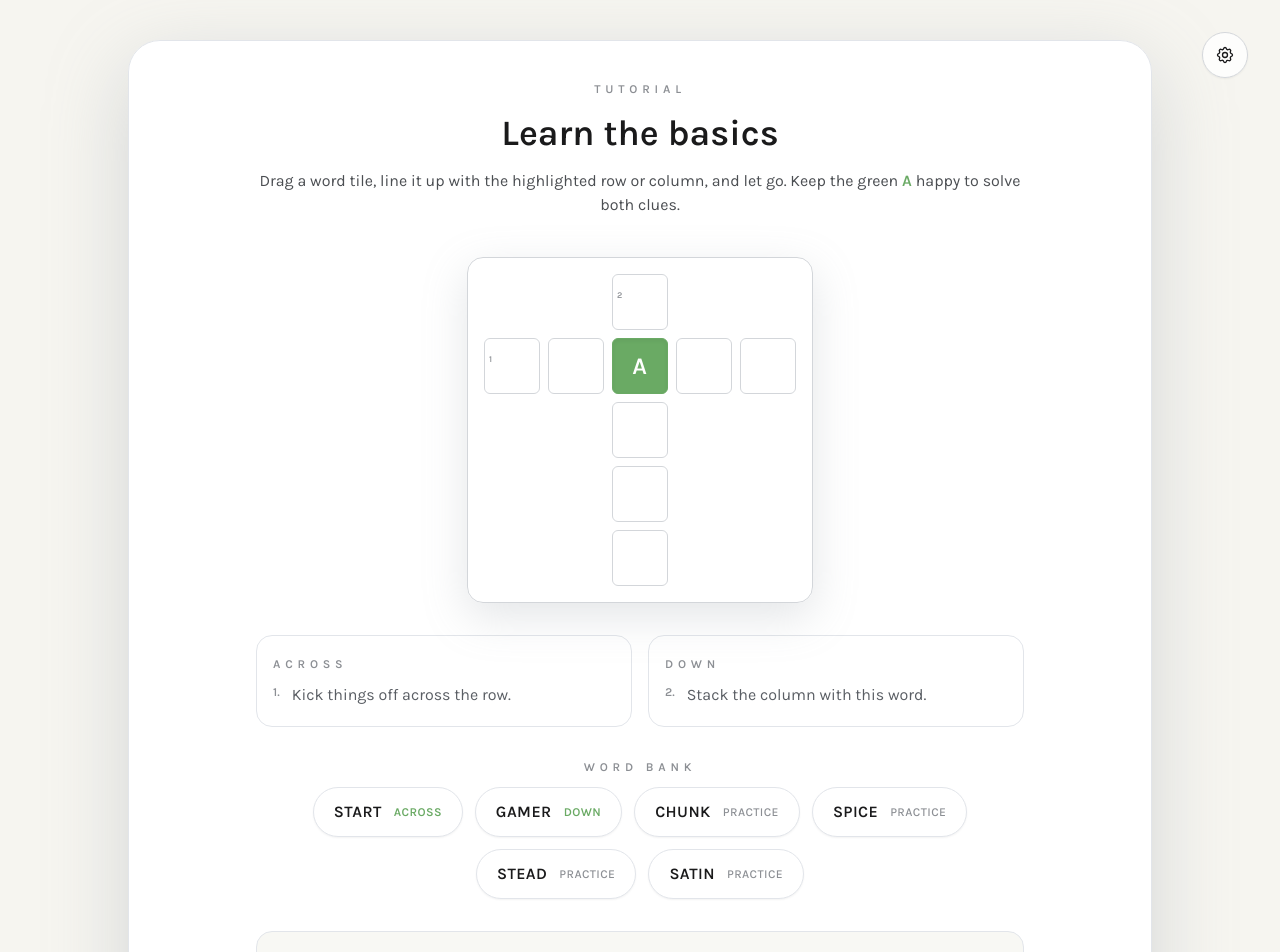
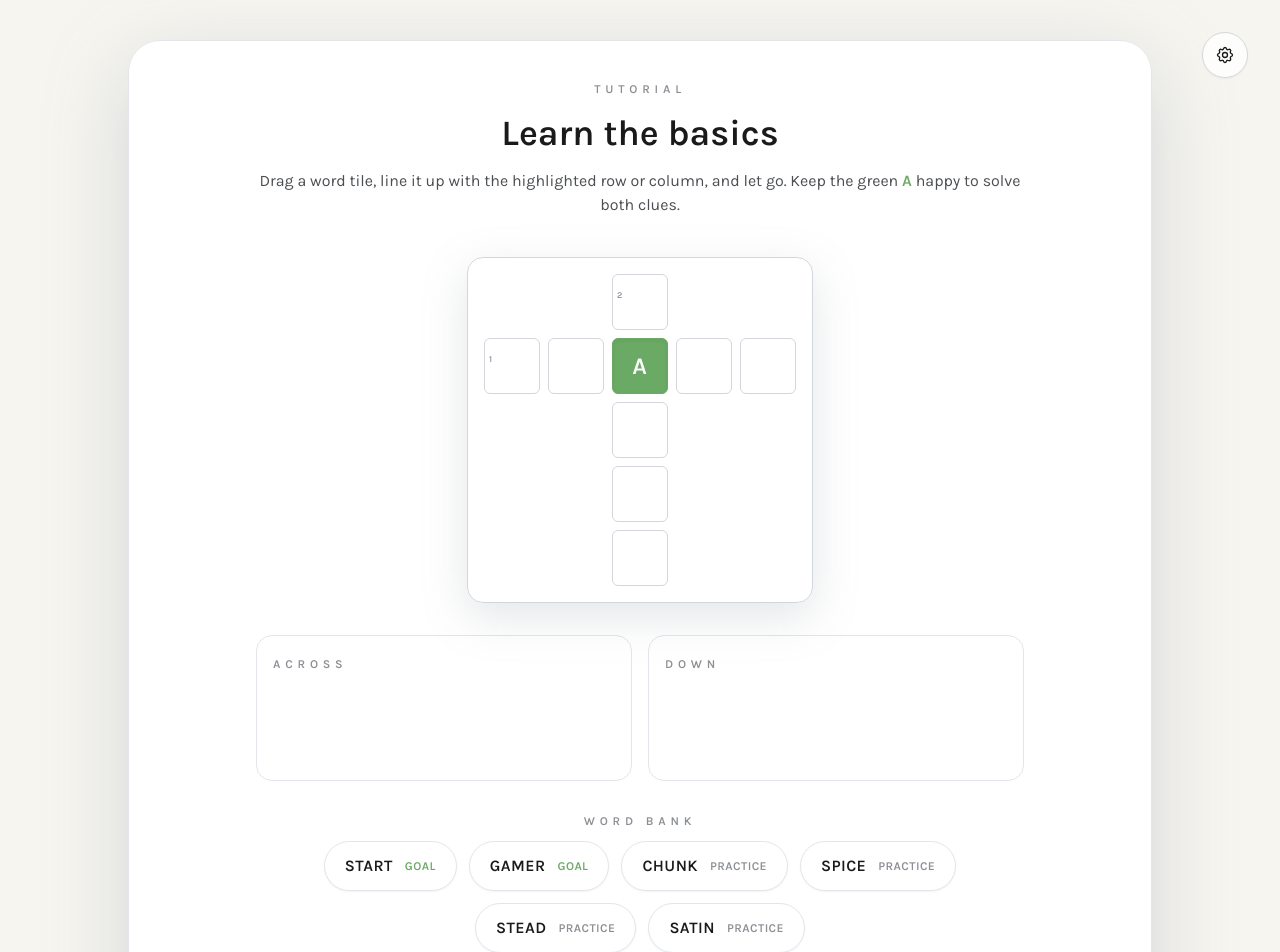
Before and after one commit to evgenyvinnik/crosswordly, a React (Vite) app: page / in a window 1280 px wide. Shown: the top 952 px of the page. Built offline with nearby package versions, Linux system fonts and the light colour scheme.

Commit message:
Update TutorialScreen.tsx

```diff
--- a/src/components/TutorialScreen.tsx
+++ b/src/components/TutorialScreen.tsx
@@ -2,6 +2,11 @@ import { useCallback, useEffect, useMemo, useRef, useState } from 'react';
 import GameField, { Direction, OverlayState } from './GameField';
 import { GUESS_WORDS } from '../words/words';
 import { TUTORIAL_LEVEL } from '../levels/tutorial';
+
+const WORD_DEFINITIONS = GUESS_WORDS.reduce<Record<string, string | undefined>>((acc, entry) => {
+  acc[entry.word.toLowerCase()] = entry.definition;
+  return acc;
+}, {});
 
 type TutorialScreenProps = {
   onComplete?: () => void;
@@ -14,6 +19,7 @@ type TutorialWord = {
   direction?: Direction;
   clueNumber?: number;
   clueId?: string;
+  definition?: string;
   isTarget: boolean;
 };
 
@@ -31,6 +37,7 @@ const TARGET_WORDS: TutorialWord[] = TUTORIAL_LEVEL.words.map((word) => ({
   direction: word.direction,
   clueNumber: word.clueNumber,
   clueId: word.id,
+  definition: WORD_DEFINITIONS[word.answer.toLowerCase()],
   isTarget: true,
 }));
 
@@ -53,6 +60,7 @@ const getRandomWordBank = (count: number) => {
       id: next.word,
       word: next.word,
       state: 'idle',
+      definition: WORD_DEFINITIONS[next.word.toLowerCase()],
       isTarget: false,
     });
   }
@@ -66,28 +74,37 @@ const TutorialScreen = ({ onComplete }: TutorialScreenProps) => {
   const [committedLetters, setCommittedLetters] = useState<Record<string, string>>(
     () => ({ ...(TUTORIAL_LEVEL.prefilledLetters ?? {}) })
   );
-  const [solved, setSolved] = useState<Record<Direction, boolean>>({
-    across: false,
-    down: false,
-  });
   const [activeDrag, setActiveDrag] = useState<DragState | null>(null);
   const [failedOverlay, setFailedOverlay] = useState<OverlayState | null>(null);
   const [rejectedWordId, setRejectedWordId] = useState<string | null>(null);
 
-  const clueGroups = useMemo(
-    () => ({
-      across: TUTORIAL_LEVEL.words.filter((word) => word.direction === 'across'),
-      down: TUTORIAL_LEVEL.words.filter((word) => word.direction === 'down'),
-    }),
-    []
+  const placementsByDirection = useMemo(() => {
+    const across = TUTORIAL_LEVEL.words.find((word) => word.direction === 'across');
+    const down = TUTORIAL_LEVEL.words.find((word) => word.direction === 'down');
+    return { across, down };
+  }, []);
+
+  const playableCellKeys = useMemo(() => {
+    const set = new Set<string>();
+    TUTORIAL_LEVEL.words.forEach((word) => {
+      word.answer.split('').forEach((_, index) => {
+        const row = word.start.row + (word.direction === 'down' ? index : 0);
+        const col = word.start.col + (word.direction === 'across' ? index : 0);
+        set.add(`${row}-${col}`);
+      });
+    });
+    return Array.from(set);
+  }, []);
+
+  const isComplete = useMemo(
+    () =>
+      playableCellKeys.every(
+        (key) => Boolean(committedLetters[key] ?? TUTORIAL_LEVEL.prefilledLetters?.[key])
+      ),
+    [committedLetters, playableCellKeys]
   );
 
-  const isComplete = solved.across && solved.down;
-  const activeClueId =
-    activeDrag?.word.isTarget && activeDrag.word.clueId ? activeDrag.word.clueId : null;
-  const highlightedDirection =
-    activeDrag?.targetDirection ??
-    (activeDrag?.word.isTarget ? activeDrag.word.direction ?? null : null);
+  const highlightedDirection = activeDrag?.targetDirection ?? null;
 
   const computeDropTarget = useCallback(
     (clientX: number, clientY: number): Direction | null => {
@@ -160,18 +177,55 @@ const TutorialScreen = ({ onComplete }: TutorialScreenProps) => {
         return;
       }
 
-      const placement = TUTORIAL_LEVEL.words.find((entry) => entry.direction === direction);
+      const placement = placementsByDirection[direction];
       if (!placement) {
         return;
       }
 
-      const candidate = word.word.toLowerCase();
-      const solution = placement.answer.toLowerCase();
+      const candidateLetters = word.word.toUpperCase().split('');
+      const placementLength = placement.answer.length;
+      const mismatchedIndices: number[] = [];
 
-      if (candidate === solution) {
+      placement.answer.split('').forEach((_, index) => {
+        const letter = candidateLetters[index];
+        const row = placement.start.row + (direction === 'down' ? index : 0);
+        const col = placement.start.col + (direction === 'across' ? index : 0);
+        const key = `${row}-${col}`;
+        const required =
+          (TUTORIAL_LEVEL.prefilledLetters?.[key] ?? '').toUpperCase() ||
+          (committedLetters[key] ?? '').toUpperCase();
+
+        if (!letter) {
+          mismatchedIndices.push(index);
+          return;
+        }
+
+        if (required && required !== letter) {
+          mismatchedIndices.push(index);
+        }
+      });
+
+      if (candidateLetters.length !== placementLength) {
+        for (let i = placementLength; i < candidateLetters.length; i += 1) {
+          mismatchedIndices.push(i);
+        }
+      }
+
+      if (mismatchedIndices.length > 0) {
+        setFailedOverlay({
+          direction,
+          letters: candidateLetters,
+          status: 'error',
+          mismatchedIndices,
+        });
+        setRejectedWordId(word.id);
+        return;
+      }
+
       setCommittedLetters((prev) => {
         const next = { ...prev };
-          placement.answer.split('').forEach((letter, index) => {
+        placement.answer.split('').forEach((_, index) => {
+          const letter = candidateLetters[index];
           const row = placement.start.row + (direction === 'down' ? index : 0);
           const col = placement.start.col + (direction === 'across' ? index : 0);
           next[`${row}-${col}`] = letter.toUpperCase();
@@ -179,31 +233,13 @@ const TutorialScreen = ({ onComplete }: TutorialScreenProps) => {
         return next;
       });
 
-        setSolved((prev) => ({ ...prev, [direction]: true }));
       setWordBank((prev) =>
         prev.map((entry) =>
           entry.id === word.id ? { ...entry, state: 'locked', direction } : entry
         )
       );
-        return;
-      }
-
-      const mismatchedIndices: number[] = [];
-      for (let index = 0; index < placement.answer.length; index += 1) {
-        if ((candidate[index] ?? '') !== placement.answer[index]) {
-          mismatchedIndices.push(index);
-        }
-      }
-
-      setFailedOverlay({
-        direction,
-        letters: word.word.toUpperCase().split(''),
-        status: 'error',
-        mismatchedIndices,
-      });
-      setRejectedWordId(word.id);
     },
-    []
+    [placementsByDirection, committedLetters]
   );
 
   useEffect(() => {
@@ -297,9 +333,10 @@ const TutorialScreen = ({ onComplete }: TutorialScreenProps) => {
 
           <div className="w-full max-w-3xl">
             <div className="grid gap-4 sm:grid-cols-2">
-              {(Object.keys(clueGroups) as Array<keyof typeof clueGroups>).map((directionKey) => {
-                const title = directionKey === 'across' ? 'Across' : 'Down';
+              {(['across', 'down'] as Direction[]).map((directionKey) => {
                 const isHighlighted = highlightedDirection === directionKey;
+                const activeWord = isHighlighted ? activeDrag?.word : null;
+                const description = activeWord?.definition;
                 return (
                   <div
                     key={directionKey}
@@ -307,20 +344,21 @@ const TutorialScreen = ({ onComplete }: TutorialScreenProps) => {
                       isHighlighted ? 'border-[#6aaa64] bg-[#f4faf3]' : 'border-[#e2e5ea] bg-white'
                     }`}
                   >
-                    <p className="text-xs font-semibold uppercase tracking-[0.4em] text-[#8c8f94]">{title}</p>
-                    <div className="mt-3 space-y-3">
-                      {clueGroups[directionKey].map((clue) => (
-                        <div
-                          key={clue.id}
-                          className={`flex items-start gap-3 text-sm ${
-                            activeClueId === clue.id ? 'text-[#1a1a1b]' : 'text-[#5a5e64]'
-                          }`}
-                        >
-                          <span className="text-xs font-semibold text-[#8c8f94]">{clue.clueNumber}.</span>
-                          <p className="text-base leading-snug">{clue.clue}</p>
+                    <p className="text-xs font-semibold uppercase tracking-[0.4em] text-[#8c8f94]">
+                      {directionKey === 'across' ? 'Across' : 'Down'}
+                    </p>
+                    {isHighlighted && activeWord ? (
+                      <div className="mt-4 space-y-2">
+                        <p className="text-sm font-semibold uppercase tracking-wide text-[#1a1a1b]">
+                          {activeWord.word}
+                        </p>
+                        <p className="text-base leading-snug text-[#4b4e52]">
+                          {description ?? 'No description available.'}
+                        </p>
                       </div>
-                      ))}
-                    </div>
+                    ) : (
+                      <div className="mt-6 h-16 text-sm text-[#c3c6cc]"> </div>
+                    )}
                   </div>
                 );
               })}
@@ -345,13 +383,13 @@ const TutorialScreen = ({ onComplete }: TutorialScreenProps) => {
                   disabled={word.state !== 'idle'}
                 >
                   <span>{word.word}</span>
-                  {word.isTarget ? (
-                    <span className="text-xs font-semibold uppercase text-[#6aaa64]">
-                      {word.direction === 'across' ? 'Across' : 'Down'}
+                  <span
+                    className={`text-xs font-semibold uppercase ${
+                      word.isTarget ? 'text-[#6aaa64]' : 'text-[#8c8f94]'
+                    }`}
+                  >
+                    {word.isTarget ? 'Goal' : 'Practice'}
                   </span>
-                  ) : (
-                    <span className="text-xs font-medium text-[#8c8f94]">Practice</span>
-                  )}
                 </button>
               ))}
             </div>
@@ -359,7 +397,7 @@ const TutorialScreen = ({ onComplete }: TutorialScreenProps) => {
 
           <div className="w-full max-w-3xl rounded-2xl border border-[#e2e5ea] bg-[#f8f8f4] px-5 py-4 text-sm text-[#4b4e52]">
             {isComplete
-              ? 'Nice! Both START and GAMER are locked in. Tap continue to head to the main game.'
+              ? 'Great! Every cell is filled and the board checks out. Tap continue to head to the main game.'
               : highlightedDirection
               ? `Release to try placing ${activeDrag?.word.word.toUpperCase()} ${
                   highlightedDirection === 'across' ? 'across the row' : 'down the column'
```
Lines whose indentation alone changed are shown as unchanged.
